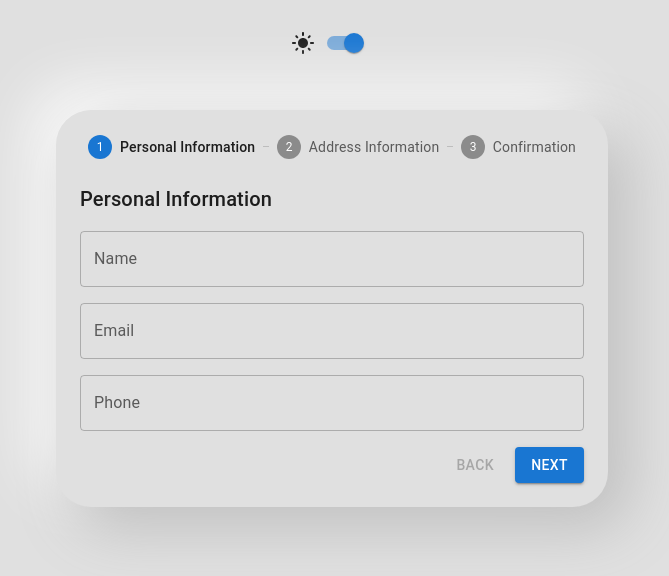
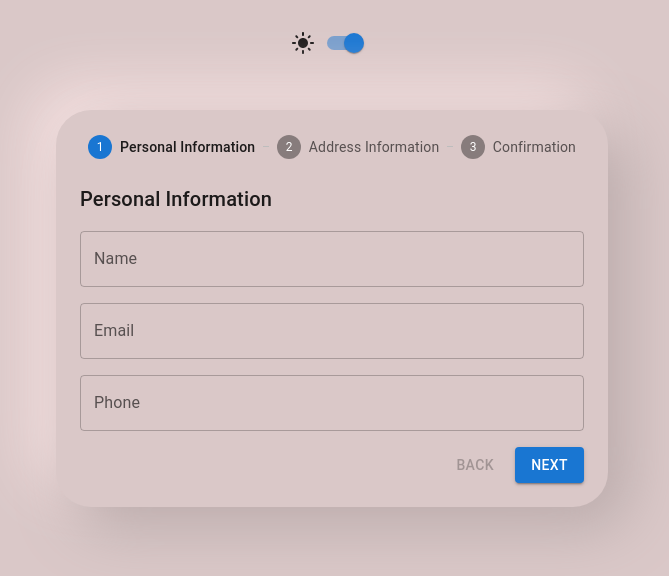
Before and after one commit to ambervector/react-personal-info, a React (Create React App) app: page / in a window 1280 px wide. Shown: the top 576 px of the page, without its empty margins (308-977 px from the left). Built offline with nearby package versions, Linux system fonts and the light colour scheme.

Commit message:
added a different color to be easy on eyes

```diff
--- a/src/App.js
+++ b/src/App.js
@@ -14,7 +14,7 @@ function App() {
   });
 
   let bodyEl = document.getElementsByTagName("body");
-  bodyEl[0].style.backgroundColor = `${darkOn ? "" : "#e0e0e0"}`;
+  bodyEl[0].style.backgroundColor = `${darkOn ? "" : "#dac8c8"}`;
   return (
     <div className="App">
       <ThemeProvider theme={darkTheme}>
--- a/src/components/MultiStepForm.jsx
+++ b/src/components/MultiStepForm.jsx
@@ -102,8 +102,8 @@ const MultiStepForm = () => {
         sx={{
           my: { xs: 3, md: 6 },
           p: { xs: 2, md: 3 },
-          background: "#e0e0e0",
-          boxShadow: "20px 20px 60px #bebebe, -20px -20px 60px #ffffff",
+          background: "#dac8c8",
+          boxShadow: "20px 20px 60px #b9aaaa, -20px -20px 60px #fbe6e6",
         }}
       >
         <Stepper
```
